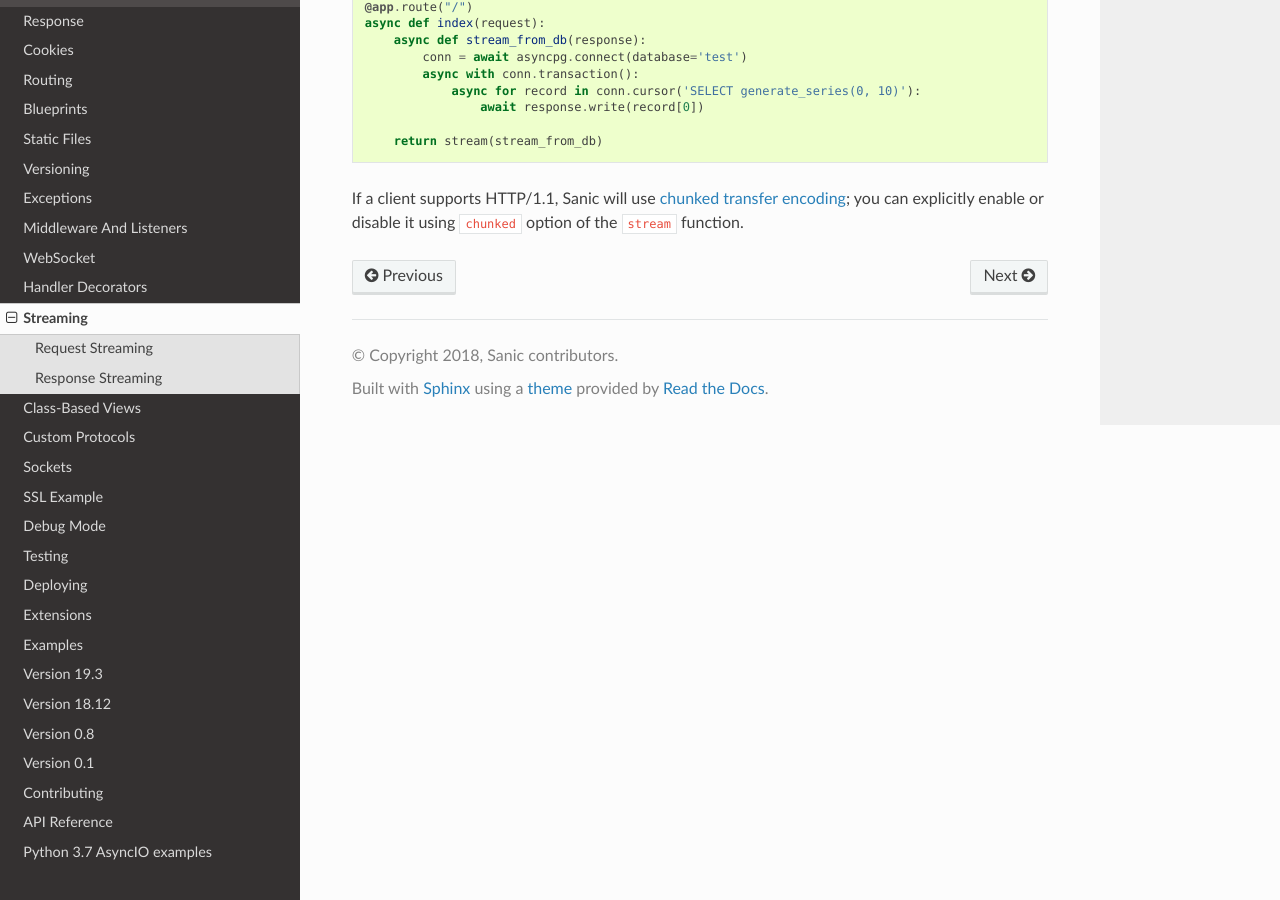
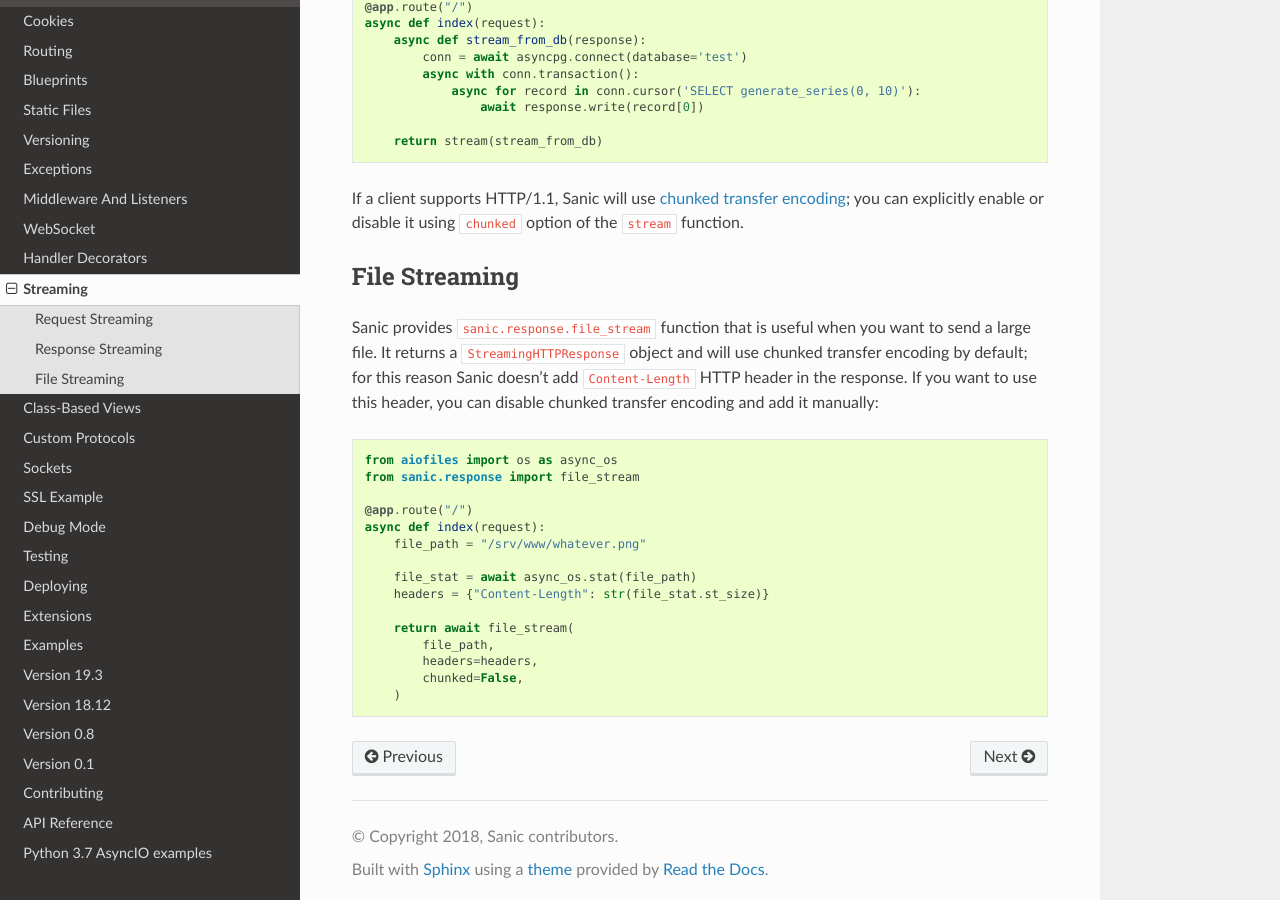
Before and after one commit to sanic-org/sanic, a Sphinx documentation site: the page built from docs/sanic/streaming.md, in a window 1280 px wide and 900 px high, scrolled down 2167 px. Built offline with Sphinx 7.4.7 and the Read the Docs theme 2.0.0, drawn with Linux system fonts in a browser that asks for light colours.

Commit message:
Add file streaming section to the streaming documentation page

````diff
--- a/docs/sanic/streaming.md
+++ b/docs/sanic/streaming.md
@@ -119,3 +119,25 @@ async def index(request):
 ```
 
 If a client supports HTTP/1.1, Sanic will use [chunked transfer encoding](https://en.wikipedia.org/wiki/Chunked_transfer_encoding); you can explicitly enable or disable it using `chunked` option of the `stream` function.
+
+## File Streaming
+
+Sanic provides `sanic.response.file_stream` function that is useful when you want to send a large file. It returns a `StreamingHTTPResponse` object and will use chunked transfer encoding by default; for this reason Sanic doesn't add `Content-Length` HTTP header in the response. If you want to use this header, you can disable chunked transfer encoding and add it manually:
+
+```python
+from aiofiles import os as async_os
+from sanic.response import file_stream
+
+@app.route("/")
+async def index(request):
+    file_path = "/srv/www/whatever.png"
+
+    file_stat = await async_os.stat(file_path)
+    headers = {"Content-Length": str(file_stat.st_size)}
+
+    return await file_stream(
+        file_path,
+        headers=headers,
+        chunked=False,
+    )
+```
````
